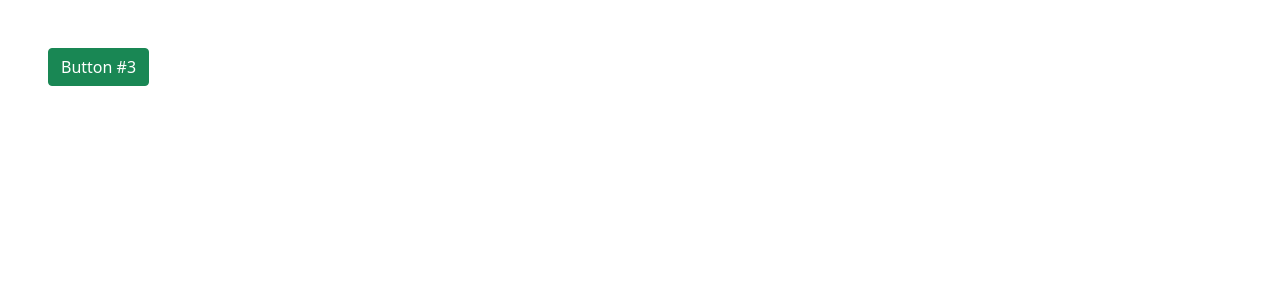
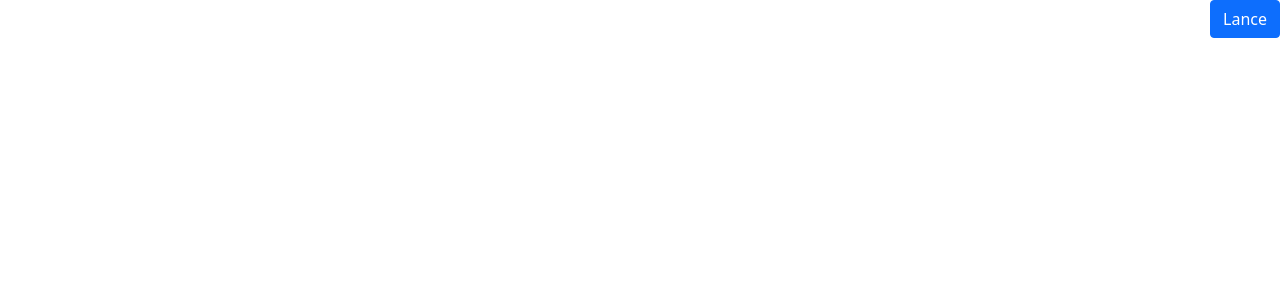
Before and after one commit to masternetfmoraes/loja, a Next.js app: page / in a window 1280 px wide. Shown: the top 300 px of the page. Built offline with nearby package versions, Linux system fonts and the light colour scheme.

Commit message:
menu Left

```diff
--- a/pages/components/MenuLeft.jsx
+++ b/pages/components/MenuLeft.jsx
@@ -1,9 +1,34 @@
-import { Button } from 'react-bootstrap';
+import { Button,Offcanvas } from 'react-bootstrap';
+import React, { useEffect, useState } from "react";
 
-export default function MenuLeft(){
+function MenuLeft(){
+    const [show, setShow] = useState(false);
+
+    const handleClose = () => setShow(false);
+    const handleShow = () => setShow(true);
+
     return(
         <>
-        <Button variant="success" className="m-5">Button #3</Button>
+        <Button variant="primary" className="float-end" onClick={handleShow}>
+        Lance
+      </Button>
+
+      <Offcanvas show={show} onHide={handleClose}>
+        <Offcanvas.Header closeButton>
+          <Offcanvas.Title>Offcanvas</Offcanvas.Title>
+        </Offcanvas.Header>
+        <Offcanvas.Body>
+          Some text as placeholder. In real life you can have the elements you
+          have chosen. Like, text, images, lists, etc.
+        </Offcanvas.Body>
+        <Button variant="primary" className="float-end" onClick={handleShow}>
+        Lance
+      </Button>
+      </Offcanvas>
         </>
     )
 }
+
+export default MenuLeft;
+
+//render(<Example />);
```
